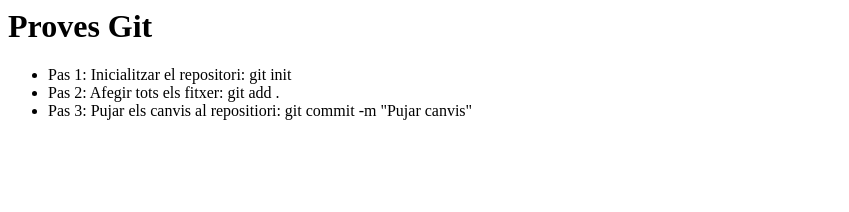
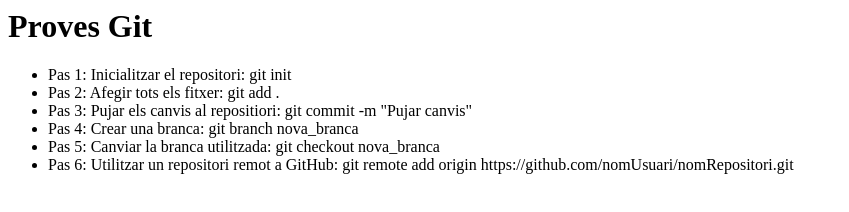
Before and after one commit to nilmedrano/gitNilMedrano, a plain HTML site: page index.html in a window 1280 px wide. Shown: the whole page, without its empty margins (0-849 px from the left). Drawn offline with Linux system fonts and the light colour scheme.

Commit message:
Update index.html

```diff
--- a/index.html
+++ b/index.html
@@ -3,4 +3,8 @@
 	<li>Pas 1: Inicialitzar el repositori: git init</li>
 	<li>Pas 2: Afegir tots els fitxer: git add .</li>
 	<li>Pas 3: Pujar els canvis al repositiori: git commit -m "Pujar canvis"</li>
+	<li>Pas 4: Crear una branca: git branch nova_branca</li>
+	<li>Pas 5: Canviar la branca utilitzada: git checkout nova_branca</li>
+	<li>Pas 6: Utilitzar un repositori remot a GitHub: git remote
+		add origin https://github.com/nomUsuari/nomRepositori.git</li>
 </ul>
```
